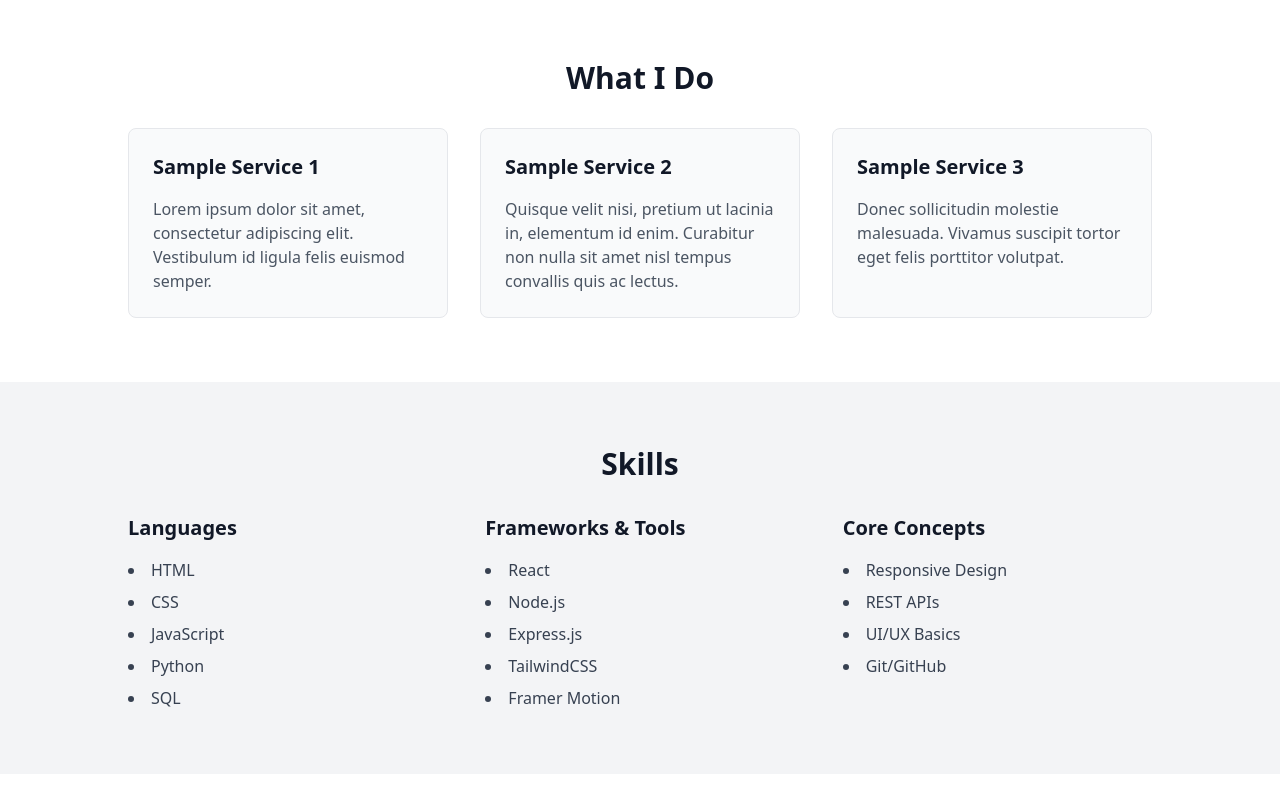
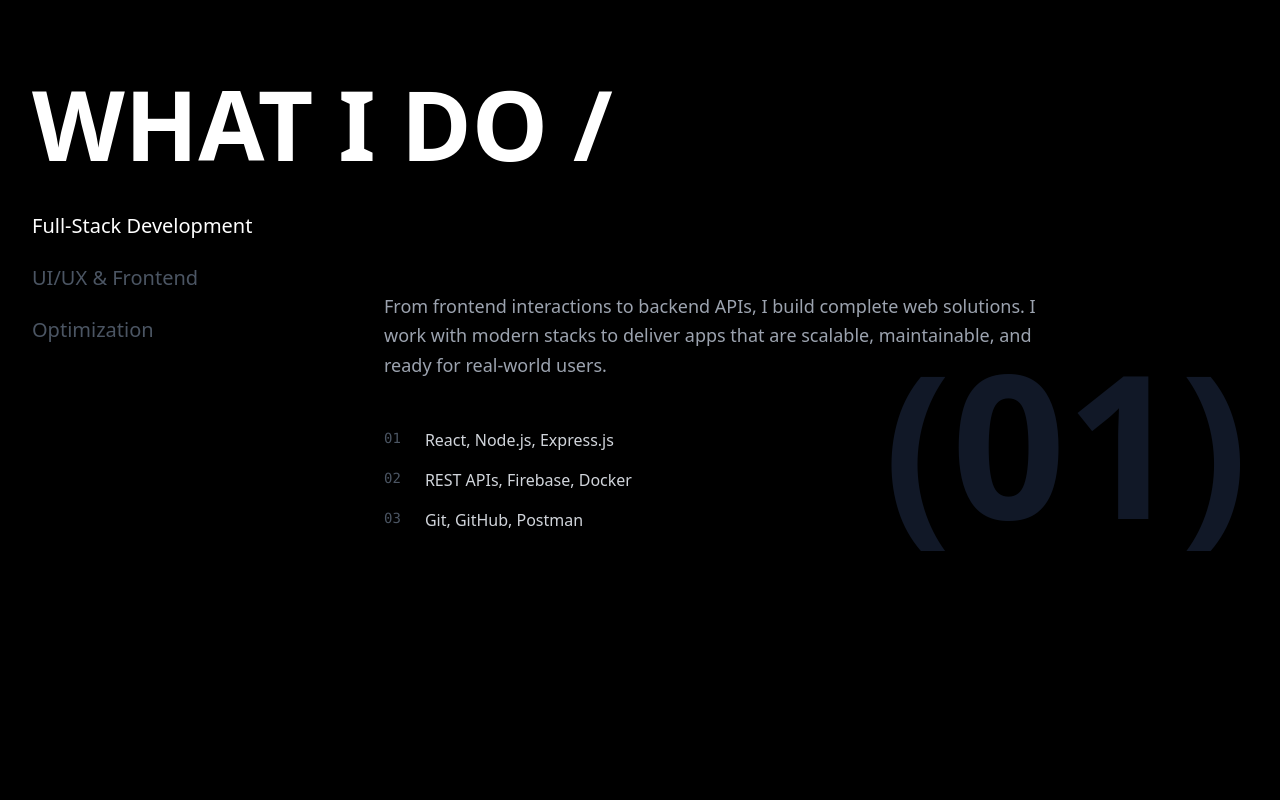
Before and after one commit to Poojith-Kotipalli/Portfolio, a React (Vite) app in the folder client/: page / in a window 1280 px wide. Shown: the part 860-1660 px from the top of the page. Built offline with nearby package versions, Linux system fonts and the light colour scheme; the HTML template or start-up script is replaced by a standard one.

Commit message:
second changes '

```diff
--- a/client/src/components/About.jsx
+++ b/client/src/components/About.jsx
@@ -1,30 +1,69 @@
+// About.jsx - About Me Section with exact fade/slide animations
 import React from 'react';
 import { motion } from 'framer-motion';
 
-export default function About() {
+const About = () => {
+  const paragraphs = [
+    "I'm a passionate full-stack developer with a deep love for creating elegant solutions to complex problems. My journey in technology began with a curiosity about how things work, which quickly evolved into a career dedicated to building meaningful digital experiences.",
+    "With expertise spanning from front-end interfaces to back-end architectures, I specialize in crafting scalable web applications that not only meet technical requirements but also deliver exceptional user experiences. My approach combines clean code principles with creative problem-solving to build products that make a difference.",
+    "When I'm not coding, you'll find me exploring new technologies, contributing to open-source projects, or sharing knowledge with the developer community. I believe in continuous learning and staying at the forefront of web development trends to deliver cutting-edge solutions for every project."
+  ];
+
+  // Container variants for staggered paragraph animation
+  const containerVariants = {
+    hidden: { opacity: 0 },
+    visible: {
+      opacity: 1,
+      transition: {
+        staggerChildren: 0.2, // 0.2s delay between paragraphs
+        delayChildren: 0
+      }
+    }
+  };
+
+  // Individual paragraph variants
+  const paragraphVariants = {
+    hidden: {
+      opacity: 0,
+      y: 40 // Start 40px below final position
+    },
+    visible: {
+      opacity: 1,
+      y: 0,
+      transition: {
+        duration: 0.8,
+        ease: "easeOut"
+      }
+    }
+  };
+
   return (
-    <motion.section
-      id="about"
-      className="py-16 px-4 bg-white"
-      initial={{ opacity: 0, y: 40 }}
-      whileInView={{ opacity: 1, y: 0 }}
-      transition={{ duration: 0.8 }}
-      viewport={{ once: false, amount: 0.3 }}
-    >
-      <h2 className="text-3xl font-bold text-center mb-8">About Me</h2>
-      <div className="max-w-3xl mx-auto text-gray-700 space-y-6 leading-relaxed">
-        <p>
-          Lorem ipsum dolor sit amet, consectetur adipiscing elit. Nullam vehicula, purus at blandit commodo, lectus dolor sollicitudin nunc,
-          vitae lacinia lacus urna id mauris.
-        </p>
-        <p>
-          Vestibulum ante ipsum primis in faucibus orci luctus et ultrices posuere cubilia curae; Maecenas aliquam mollis mauris, ut accumsan orci.
-        </p>
-        <p>
-          Phasellus at leo nec nisi vulputate tincidunt in at ipsum. Sed commodo, nisl id luctus molestie, ex nulla ullamcorper eros,
-          a feugiat erat arcu nec eros.
-        </p>
+    <section id="about" className="py-16 bg-white">
+      <div className="container mx-auto px-4">
+        {/* Centered Headline */}
+        <h2 className="text-4xl md:text-5xl font-bold text-center mb-16">About Me</h2>
+
+        {/* Paragraphs Container */}
+        <motion.div
+          initial="hidden"
+          whileInView="visible"
+          viewport={{ once: false, amount: 0.3 }} // Trigger when 30% visible
+          variants={containerVariants}
+          className="max-w-4xl mx-auto"
+        >
+          {paragraphs.map((paragraph, index) => (
+            <motion.p
+              key={index}
+              variants={paragraphVariants}
+              className="text-lg text-gray-700 leading-relaxed mb-6 last:mb-0"
+            >
+              {paragraph}
+            </motion.p>
+          ))}
+        </motion.div>
       </div>
-    </motion.section>
+    </section>
   );
-}
+};
+
+export default About;
--- a/client/src/components/Services.jsx
+++ b/client/src/components/Services.jsx
@@ -1,61 +1,161 @@
-// client/src/components/Services.jsx
+// Services.jsx - Carbon copy of the reference design
+import React, { useRef, useState, useEffect } from 'react';
+import { motion } from 'framer-motion';
 
-import React from "react";
-import { motion } from "framer-motion";
+const Services = () => {
+  const [activeIndex, setActiveIndex] = useState(0);
+  const sectionRef = useRef(null);
+  const cardRefs = useRef([]);
 
-/**
- * Sample “What I Do” items.
- * We will explicitly time their fade/slide animations exactly as in the video.
- */
-const items = [
+  const services = [
     {
-    title: "Sample Service 1",
-    description:
-      "Lorem ipsum dolor sit amet, consectetur adipiscing elit. Vestibulum id ligula felis euismod semper.",
+      number: "(01)",
+      title: "Full-Stack Development",
+      description: "From frontend interactions to backend APIs, I build complete web solutions. I work with modern stacks to deliver apps that are scalable, maintainable, and ready for real-world users.",
+      points: [
+        "React, Node.js, Express.js",
+        "REST APIs, Firebase, Docker",
+        "Git, GitHub, Postman"
+      ]
     },
     {
-    title: "Sample Service 2",
-    description:
-      "Quisque velit nisi, pretium ut lacinia in, elementum id enim. Curabitur non nulla sit amet nisl tempus convallis quis ac lectus.",
+      number: "(02)",
+      title: "UI/UX & Frontend",
+      description: "Design is more than looks — it's about clarity and connection. I design and develop clean, responsive interfaces that feel intuitive across devices. My focus is on clarity, accessibility, and seamless user experiences.",
+      points: [
+        "Next.js, TailwindCSS, GSAP",
+        "Figma to Code",
+        "HTML, CSS, JavaScript"
+      ]
     },
     {
-    title: "Sample Service 3",
-    description:
-      "Donec sollicitudin molestie malesuada. Vivamus suscipit tortor eget felis porttitor volutpat.",
-  },
+      number: "(03)",
+      title: "Optimization",
+      description: "Beyond handling data, I'm driven by the challenge of turning complex raw inputs into reliable, usable systems. I enjoy designing pipelines that power insights and apply core CS principles to build for scale, speed, and stability.",
+      points: [
+        "Data Structures & Algorithms",
+        "DBMS, OOP, OS Fundamentals",
+        "Data Pipelines, ETL, and Scalability"
+      ]
+    }
   ];
 
-export default function Services() {
+  useEffect(() => {
+    const observers = [];
+
+    cardRefs.current.forEach((card, index) => {
+      if (card) {
+        const observer = new IntersectionObserver(
+          (entries) => {
+            entries.forEach((entry) => {
+              if (entry.isIntersecting && entry.intersectionRatio >= 0.6) {
+                setActiveIndex(index);
+              }
+            });
+          },
+          {
+            threshold: [0.6],
+            rootMargin: '0px'
+          }
+        );
+
+        observer.observe(card);
+        observers.push(observer);
+      }
+    });
+
+    return () => {
+      observers.forEach(observer => observer.disconnect());
+    };
+  }, []);
+
+  const addToRefs = (el) => {
+    if (el && !cardRefs.current.includes(el)) {
+      cardRefs.current.push(el);
+    }
+  };
+
   return (
-    <section
-      id="services"
-      className="py-16 px-4 bg-white"
+    <section ref={sectionRef} id="services" className="bg-black text-white min-h-screen">
+      {/* Main heading */}
+      <div className="container mx-auto px-8 pt-20 pb-10">
+        <h2 className="text-7xl md:text-8xl font-bold">WHAT I DO /</h2>
+      </div>
+
+      {/* Content area */}
+      <div className="container mx-auto px-8">
+        <div className="flex gap-16">
+          {/* Left sidebar - Service titles */}
+          <div className="hidden md:block w-1/4 sticky top-40 h-fit">
+            <div className="space-y-6">
+              {services.map((service, index) => (
+                <h3
+                  key={index}
+                  className={`text-xl font-normal transition-all duration-300 cursor-pointer ${
+                    activeIndex === index
+                      ? 'text-white'
+                      : 'text-gray-600 hover:text-gray-400'
+                  }`}
+                  onClick={() => {
+                    cardRefs.current[index]?.scrollIntoView({ behavior: 'smooth' });
+                  }}
                 >
-      <h2 className="text-3xl font-bold text-center mb-8">What I Do</h2>
+                  {service.title}
+                </h3>
+              ))}
+            </div>
+          </div>
 
-      <div className="max-w-5xl mx-auto grid gap-8 sm:grid-cols-2 lg:grid-cols-3">
-        {items.map((svc, idx) => {
-          // Compute a per‐card delay of 0.3s, starting from when the section enters view
-          const cardDelay = 0.6 + idx * 0.3;
-          return (
+          {/* Right content area */}
+          <div className="w-full md:w-3/4">
+            {services.map((service, index) => (
+              <div
+                key={index}
+                ref={addToRefs}
+                className="min-h-screen py-20 relative"
+              >
+                {/* Large background number */}
+                <div className="absolute top-20 right-0 text-[200px] font-bold text-gray-900 select-none pointer-events-none">
+                  {service.number}
+                </div>
+
+                {/* Content */}
                 <motion.div
-              key={svc.title}
-              className="p-6 border border-gray-200 rounded-lg hover:shadow-md transition-shadow bg-gray-50 flex flex-col"
-              initial={{ opacity: 0, y: 60 }}
-              whileInView={{ opacity: 1, y: 0 }}
-              transition={{
-                delay: cardDelay,
-                duration: 0.6,
-                ease: "easeOut",
+                  initial={{ opacity: 0, y: 30 }}
+                  animate={{
+                    opacity: activeIndex === index ? 1 : 0,
+                    y: activeIndex === index ? 0 : 30
                   }}
-              viewport={{ once: true, amount: 0.4 }}
+                  transition={{ duration: 0.5, ease: "easeOut" }}
+                  className={`relative z-10 ${activeIndex !== index ? 'pointer-events-none' : ''}`}
                 >
-              <h3 className="text-xl font-semibold mb-4">{svc.title}</h3>
-              <p className="text-gray-600 flex-1">{svc.description}</p>
+                  {/* Mobile title */}
+                  <h3 className="md:hidden text-3xl font-medium mb-8">
+                    {service.title}
+                  </h3>
+
+                  {/* Description */}
+                  <p className="text-lg text-gray-400 leading-relaxed max-w-2xl mb-12">
+                    {service.description}
+                  </p>
+
+                  {/* Service points */}
+                  <div className="space-y-4">
+                    {service.points.map((point, pointIndex) => (
+                      <div key={pointIndex} className="flex items-start gap-6">
+                        <span className="text-gray-600 text-sm font-mono">0{pointIndex + 1}</span>
+                        <span className="text-gray-300">{point}</span>
+                      </div>
+                    ))}
+                  </div>
                 </motion.div>
-          );
-        })}
+              </div>
+            ))}
+          </div>
+        </div>
       </div>
     </section>
   );
-}
+};
+
+export default Services;
--- a/client/src/components/Skills.jsx
+++ b/client/src/components/Skills.jsx
@@ -1,76 +1,120 @@
+// Skills.jsx - Skills Section with exact staggered animations
 import React from 'react';
 import { motion } from 'framer-motion';
 
-export default function Skills() {
-  // Sample skill lists
-  const languages = ["HTML", "CSS", "JavaScript", "Python", "SQL"];
-  const frameworks = [
-    "React",
-    "Node.js",
-    "Express.js",
-    "TailwindCSS",
-    "Framer Motion",
+const Skills = () => {
+  const skillCategories = [
+    {
+      title: "Languages",
+      items: [
+        "JavaScript / TypeScript",
+        "Python",
+        "Java",
+        "HTML5 / CSS3",
+        "SQL",
+        "GraphQL"
+      ]
+    },
+    {
+      title: "Frameworks & Tools",
+      items: [
+        "React / Next.js",
+        "Node.js / Express",
+        "Vue.js",
+        "MongoDB / PostgreSQL",
+        "Docker / Kubernetes",
+        "AWS / Google Cloud"
+      ]
+    },
+    {
+      title: "Core Concepts",
+      items: [
+        "RESTful APIs",
+        "Microservices",
+        "CI/CD",
+        "Test-Driven Development",
+        "Agile / Scrum",
+        "System Design"
+      ]
+    }
   ];
-  const concepts = ["Responsive Design", "REST APIs", "UI/UX Basics", "Git/GitHub"];
 
-  // Variants for list items
-  const listVariants = {
-    hidden: { opacity: 0, y: 20 },
-    visible: (i = 1) => ({
+  // Container variants for staggered children
+  const containerVariants = {
+    hidden: { opacity: 0 },
+    visible: {
+      opacity: 1,
+      transition: {
+        staggerChildren: 0.1, // 0.1s delay between each item
+        delayChildren: 0
+      }
+    }
+  };
+
+  // Individual item variants
+  const itemVariants = {
+    hidden: {
+      opacity: 0,
+      y: 20
+    },
+    visible: {
       opacity: 1,
       y: 0,
       transition: {
-        delay: 0.1 * i,
-      },
-    }),
+        duration: 0.5,
+        ease: "easeOut"
+      }
+    }
   };
 
+  // Flatten all items with their index for staggering
+  const allItems = skillCategories.flatMap((category, categoryIndex) =>
+    category.items.map((item, itemIndex) => ({
+      category: category.title,
+      item,
+      globalIndex: categoryIndex * 6 + itemIndex // Assuming ~6 items per category
+    }))
+  );
+
   return (
-    <motion.section
-      id="skills"
-      className="py-16 px-4 bg-gray-100"
-      initial="hidden"
-      whileInView="visible"
-      viewport={{ once: false, amount: 0.3 }}
-    >
-      <h2 className="text-3xl font-bold text-center mb-8">Skills</h2>
-      <div className="max-w-5xl mx-auto grid gap-12 md:grid-cols-3">
-        {/* Languages */}
-        <div>
-          <h3 className="text-xl font-semibold mb-4">Languages</h3>
-          <ul className="list-disc list-inside text-gray-700 space-y-2">
-            {languages.map((lang, i) => (
-              <motion.li key={lang} custom={i} variants={listVariants}>
-                {lang}
-              </motion.li>
-            ))}
-          </ul>
-        </div>
+    <section id="skills" className="py-20 bg-gray-50">
+      <div className="container mx-auto px-4">
+        {/* Centered Headline */}
+        <h2 className="text-4xl md:text-5xl font-bold text-center mb-16">Skills</h2>
 
-        {/* Frameworks & Tools */}
-        <div>
-          <h3 className="text-xl font-semibold mb-4">Frameworks & Tools</h3>
-          <ul className="list-disc list-inside text-gray-700 space-y-2">
-            {frameworks.map((fw, i) => (
-              <motion.li key={fw} custom={i} variants={listVariants}>
-                {fw}
-              </motion.li>
-            ))}
-          </ul>
-        </div>
+        {/* Skills Grid */}
+        <motion.div
+          initial="hidden"
+          whileInView="visible"
+          viewport={{ once: false, amount: 0.3 }} // Trigger when 30% visible
+          className="grid grid-cols-1 md:grid-cols-3 gap-8 max-w-6xl mx-auto"
+        >
+          {skillCategories.map((category, categoryIndex) => (
+            <div key={categoryIndex}>
+              <h3 className="text-xl font-semibold mb-4 text-gray-800">
+                {category.title}
+              </h3>
+              <motion.ul
+                className="space-y-2"
+                variants={containerVariants}
+              >
+                {category.items.map((item, itemIndex) => (
+                  <motion.li
+                    key={itemIndex}
+                    variants={itemVariants}
+                    className="text-gray-700 flex items-start"
+                  >
+                    <span className="text-blue-500 mr-2">•</span>
+                    <span>{item}</span>
+                  </motion.li>
+                ))}
+              </motion.ul>
+            </div>
+          ))}
+        </motion.div>
+      </div>
+    </section>
+  );
+};
 
-        {/* Core Concepts */}
-        <div>
-          <h3 className="text-xl font-semibold mb-4">Core Concepts</h3>
-          <ul className="list-disc list-inside text-gray-700 space-y-2">
-            {concepts.map((c, i) => (
-              <motion.li key={c} custom={i} variants={listVariants}>
-                {c}
-              </motion.li>
-            ))}
-          </ul>
-        </div>
-      </div>
-    </motion.section>
-  );
-}
+export default Skills;
```
Lines whose indentation alone changed are shown as unchanged.
